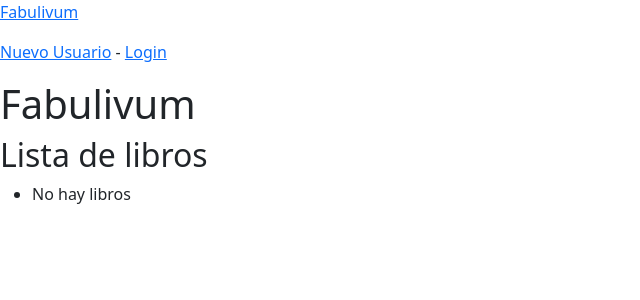
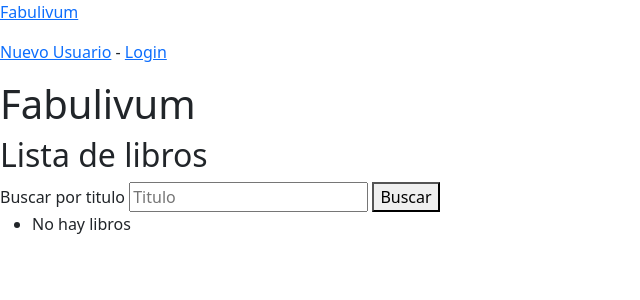
Before and after one commit to JavierEstudios/Proyecto-libro-online, a Django app: page /libros/ in a window 1280 px wide. Shown: the top 300 px of the page, without its empty margins (0-640 px from the left). Run offline with Django 5.2, Linux system fonts and the light colour scheme; data that the repository does not hold is empty.

Commit message:
Barra de busqueda por titulo en la lista de libros.

```diff
--- a/libro/templates/libro/listaLibros.html
+++ b/libro/templates/libro/listaLibros.html
@@ -8,6 +8,10 @@
 {% block content %}
     <h1>Fabulivum</h1>
     <h2>Lista de libros</h2>
+    <form action="{% url 'lista_de_libros' %}" method="get">
+        <label for="titulo">Buscar por titulo</label>
+        <input type="text" id="titulo" name="titulo" placeholder="Titulo">
+        <button>Buscar</button>
     <ul>
         {% for libro in object_list %}
             <li>
--- a/libro/views.py
+++ b/libro/views.py
@@ -18,8 +18,8 @@ class lista_libros(ListView):
     template_name = "libro/listaLibros.html"
 
     def get_queryset(self):
-        query = self.request.GET.get("q")
-        return Libro.objects.filter().order_by('inicio_publicacion')
+        busqueda = self.request.GET.get("titulo", default="")
+        return Libro.objects.filter(titulo__icontains=busqueda).order_by('inicio_publicacion')
 
 class detalles_libro(DetailView):
     model = Libro
```
